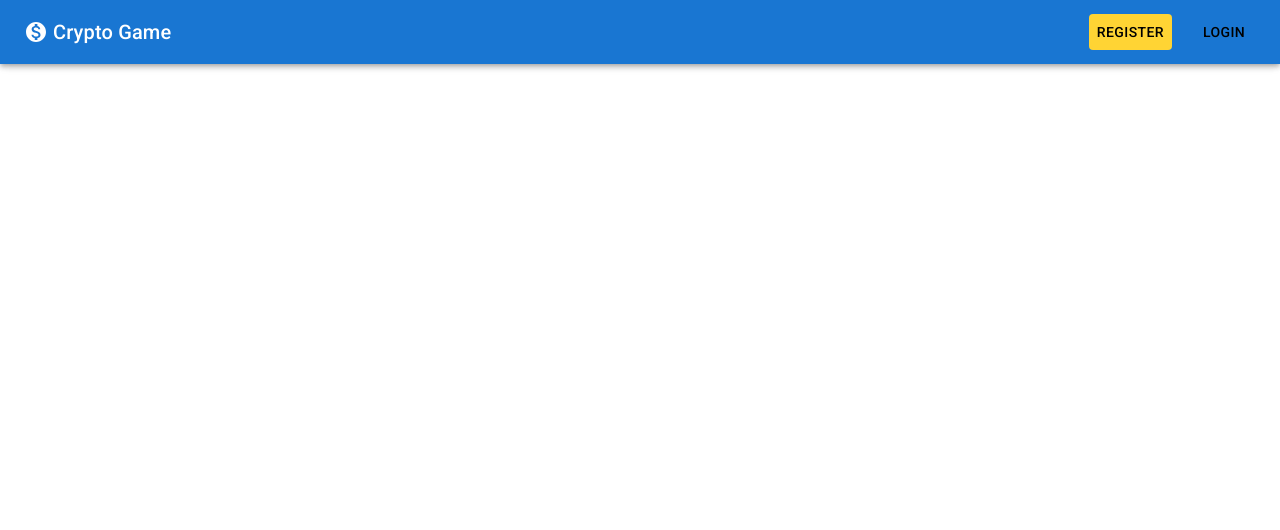
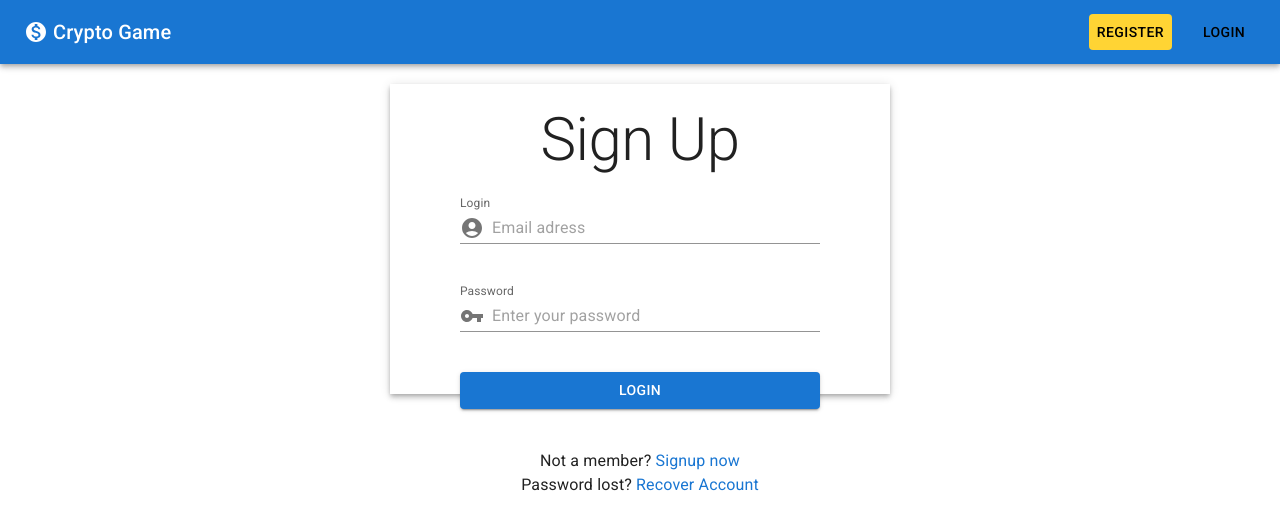
Before and after one commit to hffxx/cryptoapp, a React (Create React App) app in the folder frontend/: page / in a window 1280 px wide. Shown: the top 530 px of the page. Built offline with nearby package versions, Linux system fonts and the light colour scheme.

Commit message:
add: login component

```diff
--- a/frontend/package.json
+++ b/frontend/package.json
@@ -10,6 +10,7 @@
     "@testing-library/jest-dom": "^5.16.1",
     "@testing-library/react": "^12.1.2",
     "@testing-library/user-event": "^13.5.0",
+    "firebase": "^9.6.1",
     "react": "^17.0.2",
     "react-dom": "^17.0.2",
     "react-scripts": "5.0.0",
--- a/frontend/src/App.js
+++ b/frontend/src/App.js
@@ -1,10 +1,12 @@
 import "./App.css";
 import Navbar from "./components/Navbar";
+import Login from "./components/Login";
 
 function App() {
   return (
     <div className="App">
       <Navbar />
+      <Login />
     </div>
   );
 }
--- /dev/null
+++ b/frontend/src/components/Login.js
@@ -0,0 +1,94 @@
+import React from "react";
+import {
+  Paper,
+  Typography,
+  FormControl,
+  TextField,
+  InputAdornment,
+  Grid,
+  Button,
+  Link,
+  Box,
+} from "@mui/material";
+import AccountCircle from "@mui/icons-material/AccountCircle";
+import VpnKeyIcon from "@mui/icons-material/VpnKey";
+
+const styles = {
+  paper: {
+    display: "flex",
+    flexDirection: "column",
+    padding: "20px 50px 50px 50px",
+    height: "30vh",
+    maxWidth: "400px",
+    margin: "20px auto",
+  },
+  item: {
+    margin: "20px",
+  },
+  link: {
+    "&:hover": {
+      color: "#ffd434",
+      cursor: "pointer",
+    },
+  },
+};
+
+function Login() {
+  return (
+    <Grid>
+      <Paper square elevation={4} sx={styles.paper}>
+        <Typography variant="h2">Sign Up</Typography>
+        <FormControl>
+          <TextField
+            sx={styles.item}
+            label="Login"
+            placeholder="Email adress"
+            InputProps={{
+              startAdornment: (
+                <InputAdornment position="start">
+                  <AccountCircle />
+                </InputAdornment>
+              ),
+            }}
+            variant="standard"
+          />
+        </FormControl>
+        <FormControl>
+          <TextField
+            sx={styles.item}
+            label="Password"
+            placeholder="Enter your password"
+            type="password"
+            InputProps={{
+              startAdornment: (
+                <InputAdornment position="start">
+                  <VpnKeyIcon />
+                </InputAdornment>
+              ),
+            }}
+            variant="standard"
+          />
+        </FormControl>
+        <Button variant="contained" sx={styles.item}>
+          Login
+        </Button>
+        <Box sx={styles.item}>
+          <Typography>
+            Not a member?{" "}
+            <Link underline="none" sx={styles.link}>
+              Signup now
+            </Link>
+          </Typography>
+          <Typography>
+            Password lost?{" "}
+            <Link underline="none" sx={styles.link}>
+              Recover Account
+            </Link>
+          </Typography>
+        </Box>
+      </Paper>
+    </Grid>
+  );
+}
+
+export default Login;
--- a/frontend/src/components/Navbar.js
+++ b/frontend/src/components/Navbar.js
@@ -7,15 +7,14 @@ import Box from "@mui/material/Box";
 import MonetizationOnIcon from "@mui/icons-material/MonetizationOn";
 
 const styles = {
-  appBar: {
-    marginLeft: "16px",
-    marginRight: "16px",
-  },
   logo: {
     display: "flex",
     justifyContent: "center",
     alignItems: "center",
     gap: "5px",
+    "&:hover": {
+      cursor: "pointer",
+    },
   },
   register: {
     backgroundColor: "#ffd434",
@@ -40,8 +39,8 @@ const styles = {
 
 function Navbar() {
   return (
-    <Box sx={styles.appBar}>
-      <AppBar>
+    <Box>
+      <AppBar position="static">
         <Toolbar sx={styles.toolbar}>
           <Typography variant="h6" component="div" sx={styles.logo}>
             <MonetizationOnIcon />
```
Also changed, not shown: frontend/src/firebase.js (added, +13 -0 lines), 1 other file (tests, documents, lock files or other folders).
